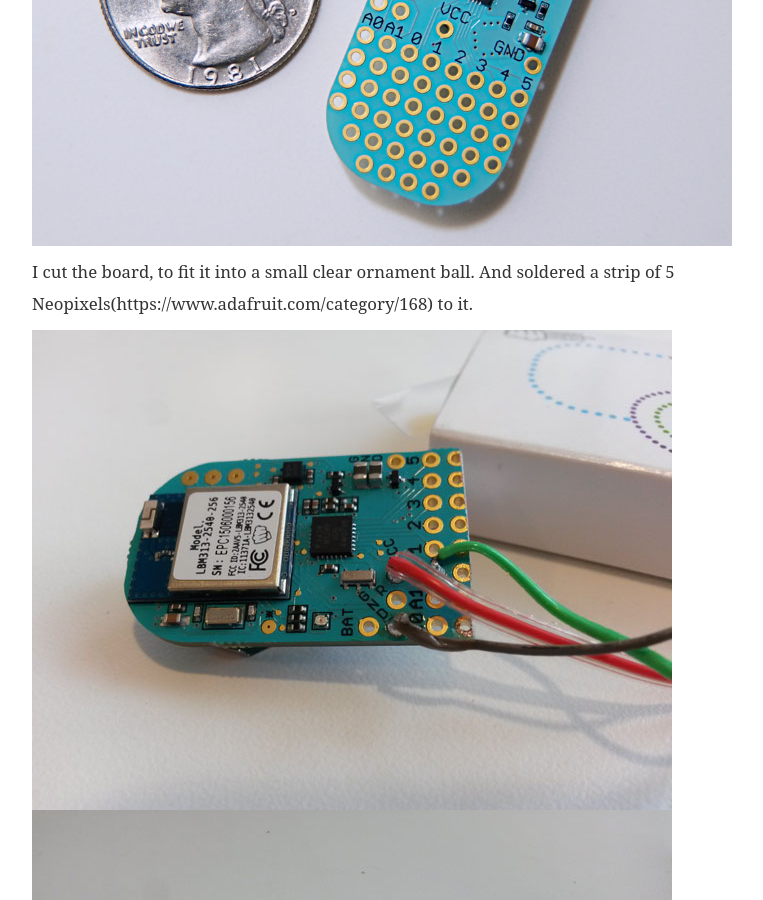
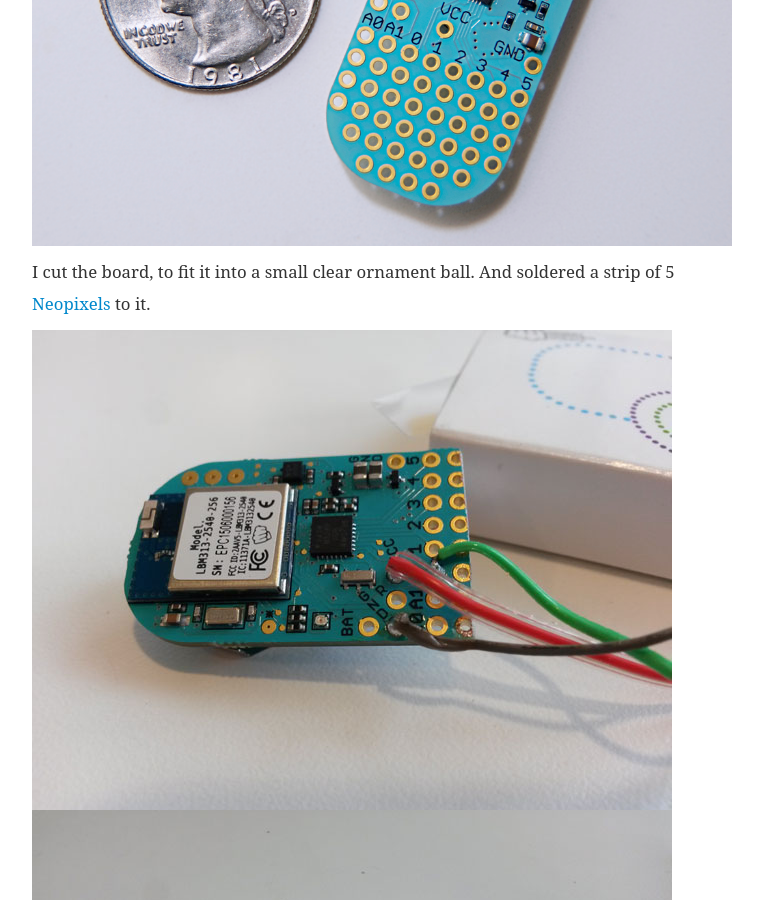
Before and after one commit to jasrub/indistinguishableFrom-MAS.s65, a Jekyll site: the page built from _posts/2016-04-16-remeberaball.md, in a window 1280 px wide and 900 px high, scrolled down 1619 px. Shown: the whole window, without its empty margins (258-1021 px from the left). Built offline with Jekyll 4.4.1, drawn with Linux system fonts in a browser that asks for light colours; some web fonts are replaced.

Commit message:
fix neopixels link

```diff
--- a/_posts/2016-04-16-remeberaball.md
+++ b/_posts/2016-04-16-remeberaball.md
@@ -33,7 +33,7 @@ With Tal's advice, I got a [Light Blue Bean](https://punchthrough.com/bean), it'
 ![the Light Blue Bean]({{site.baseurl}}/img/rememberaball/light_blue_bean.png)
 
 I cut the board, to fit it into a small clear ornament ball.
-And soldered a strip of 5 Neopixels(https://www.adafruit.com/category/168) to it.
+And soldered a strip of 5 [Neopixels](https://www.adafruit.com/category/168) to it.
 
 ![preparing the board]({{site.baseurl}}/img/rememberaball/bean_cut.jpg)  ![preparing the board]({{site.baseurl}}/img/rememberaball/bean_neopixels.jpg)
 
```
